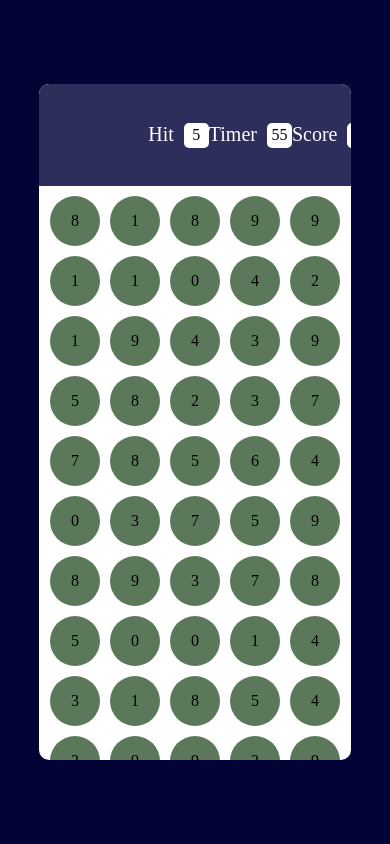
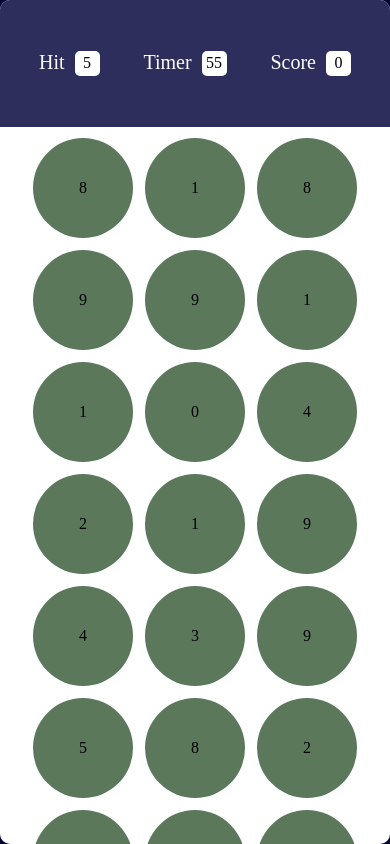
Before and after one commit to sagarmahato205/BubbleGame, a plain HTML site: page index.html in a window 390 px wide. Drawn offline with Linux system fonts and the light colour scheme.

Commit message:
Added new feature or updated something

```diff
--- a/script.js
+++ b/script.js
@@ -1,6 +1,6 @@
 function makeBubble(){
    var clutter ="";
-   for(var i =1;i<=126;i++){
+   for(var i =1;i<=24;i++){
     var num = Math.floor(Math.random()*10);
     var randomColor = "#" + Math.floor(Math.random() * 16777215).toString(16);
     clutter+=`<div class="bubble ">${num}</div>`;
--- a/style.css
+++ b/style.css
@@ -67,17 +67,30 @@ html,body{
 }
 .bubble{
 
-    height: 50px;
-    width: 50px;
+    height:100px;
+    width: 100px;
     background-color: rgb(91, 120, 91);
     border-radius: 50%;
     display: flex;
     justify-content: center;
     align-items: center;
-
+    margin: 10px 10px;
 }
 .bubble:hover{
     cursor: pointer;
     background-color: rgb(15, 86, 15);
     color: #fff;
 }
+@media (max-width:500px) {
+    #mainpart{
+        height: 100%;
+        width: 100%;
+    }
+    #part1{
+        padding: 0% 10%;
+    }
+    .bubble{
+        margin: 1px;
+    }
+
+}
```
